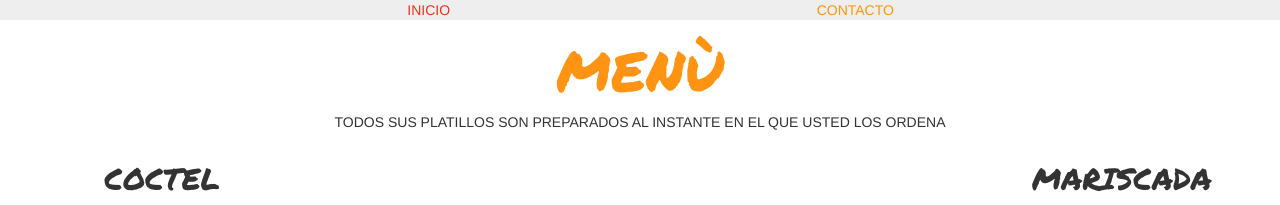
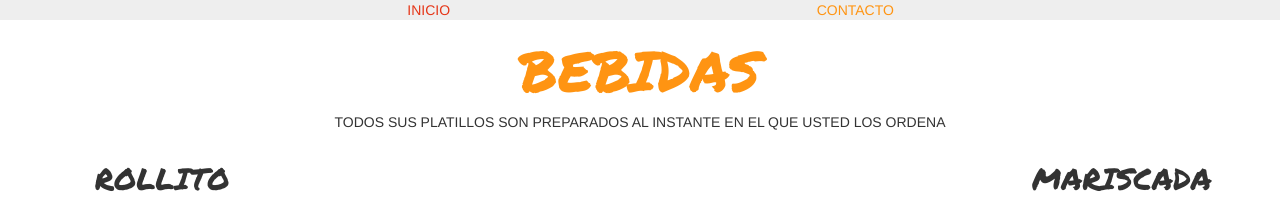
Before and after one commit to hmf25c/primer_pagina, a plain HTML site: page menu.html in a window 1280 px wide. Shown: the top 205 px of the page. Drawn offline with nearby package versions, Linux system fonts and the light colour scheme.

Commit message:
cambiar menu por bebidas

```diff
--- a/menu.html
+++ b/menu.html
@@ -18,11 +18,11 @@
 	</nav>
 	<section>
 	<div class="text-center">
-		<h1 class="permanent  grande naranja">MENÙ</h1>
+		<h1 class="permanent  grande naranja">BEBIDAS</h1>
 		<p>TODOS SUS PLATILLOS SON PREPARADOS AL INSTANTE EN EL QUE USTED LOS ORDENA</p>
 		<DIV class="col-md-3 col-sm-4 inline-block">
 			<article class="animated fadeInDown">
-				<h2 class="permanent">COCTEL</h2>
+				<h2 class="permanent">ROLLITO</h2>
 				<img src="IMG/COCTEL.PNG" class="col-md-6 quitar-float">
 				<P>
 					<STRONG>$150.00</STRONG>
```
